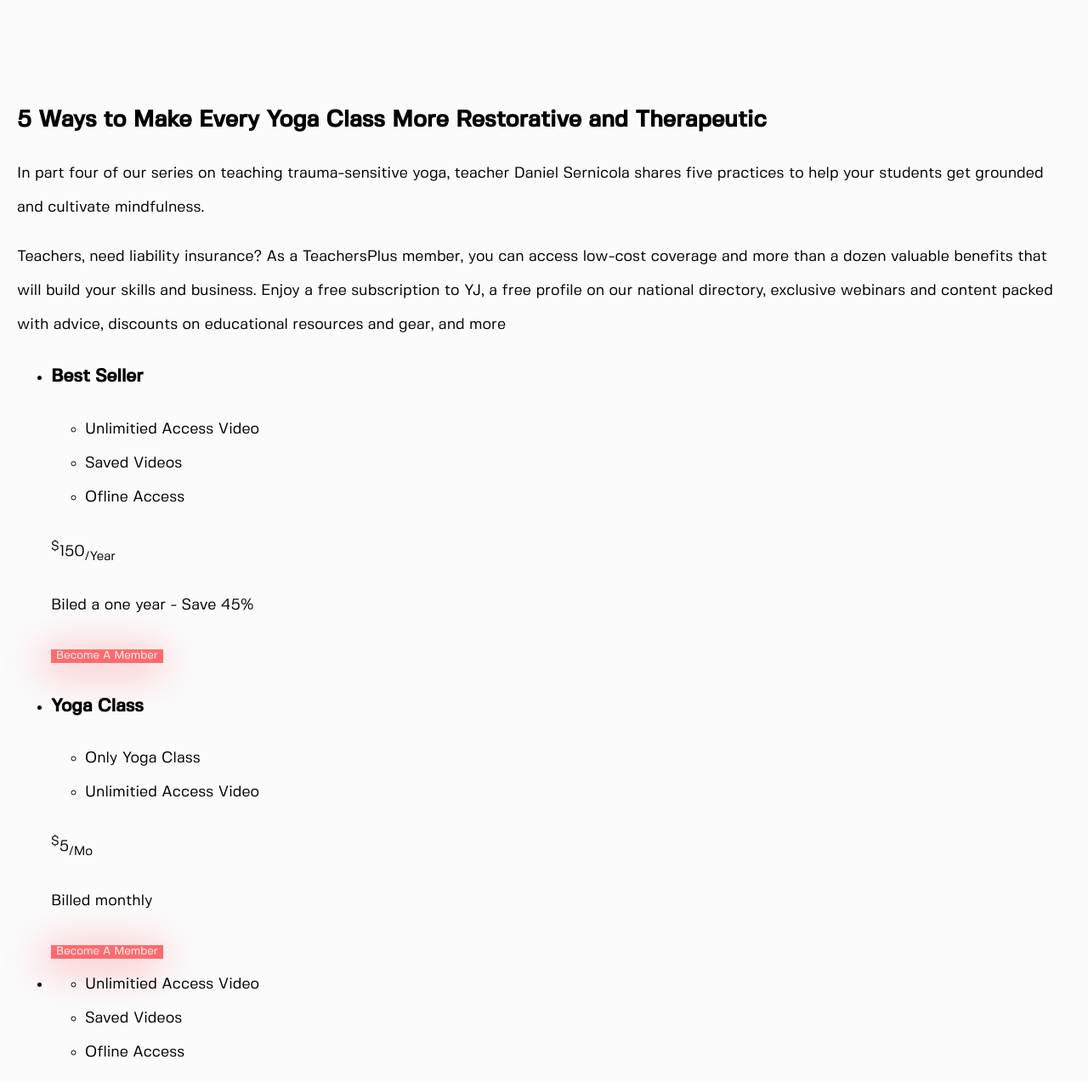
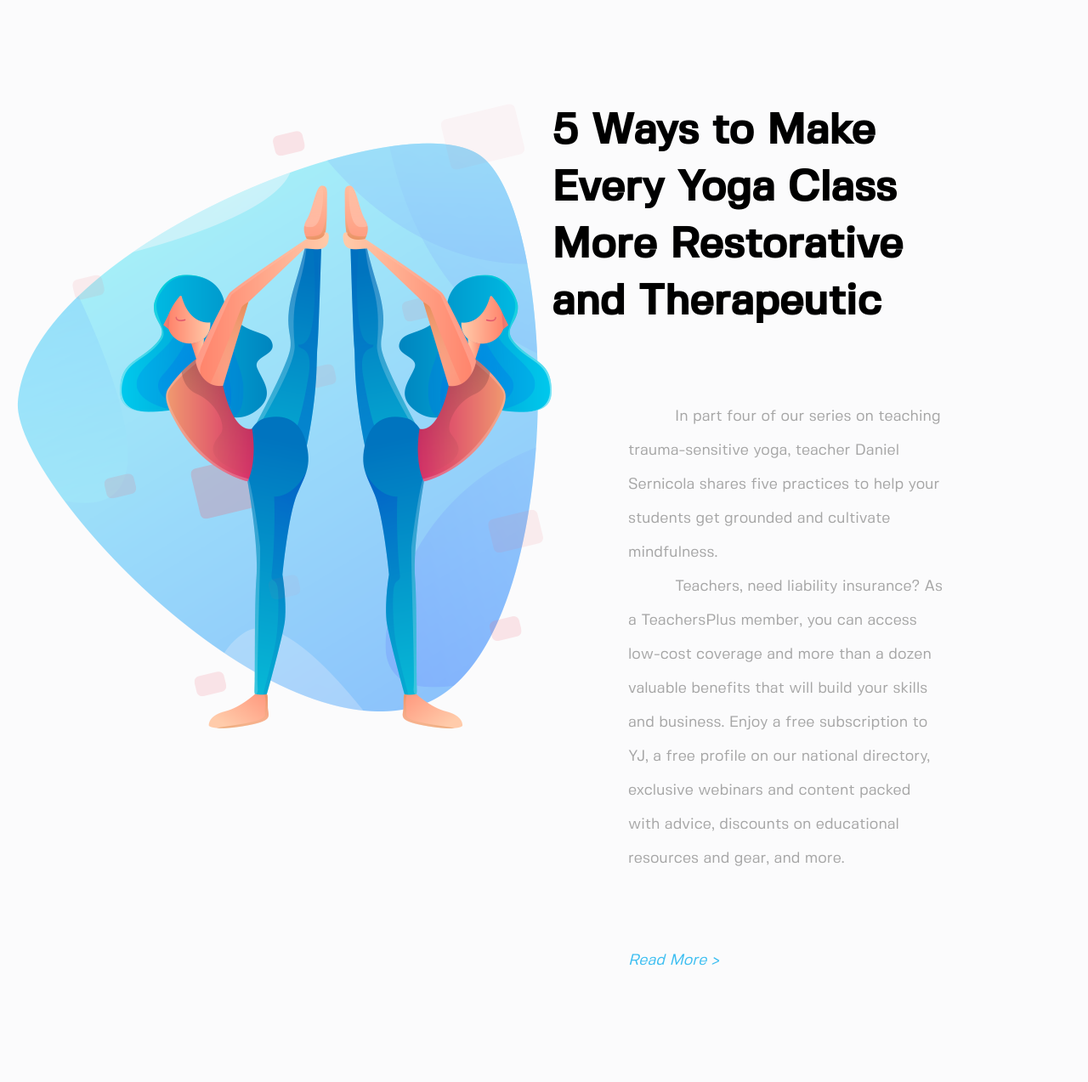
Before and after one commit to amelinayullia/beryoga, a website: page source/index.html in a window 1280 px wide. Shown: the part 4960-6233 px from the top of the page at 85% size. Drawn offline with nearby package versions, Linux system fonts and the light colour scheme; files that its build step writes are made by us from their sources.

Commit message:
makes styles for section ways

```diff
--- a/source/index.html
+++ b/source/index.html
@@ -144,6 +144,9 @@
       </article>
 
       <section class="ways">
+        <img class="ways__image" src="img/Vector_Smart_Object4.png" alt="picture of a girl in a yoga pose">
+
+        <div class="ways__inner">
           <h2 class="ways__title">5 Ways to Make Every Yoga Class More Restorative and Therapeutic</h2>
 
           <p class="ways__description">
@@ -155,8 +158,11 @@
             Teachers, need liability insurance? As a TeachersPlus member, you can access low-cost coverage and more than
             a dozen valuable benefits that will build your skills and business. Enjoy a free subscription to YJ, a free
             profile on our national directory, exclusive webinars and content packed with advice, discounts on educational
-          resources and gear, and more
+            resources and gear, and more.
           </p>
+
+          <a class="ways__link" href="#">Read More &gt;</a>
+        </div>
       </section>
 
       <section class="best-offers">
--- /dev/null
+++ b/source/sass/blocks/ways.scss
@@ -0,0 +1,39 @@
+.ways{
+  display: flex;
+  margin-bottom: 150px;
+
+  .ways__image {
+    max-width: 630px;
+    height: 735px;
+  }
+
+  .ways__inner {
+    display: flex;
+    flex-direction: column;
+    max-width: 670px;
+    margin-right: 150px;
+  }
+
+  .ways__title {
+    font-size: 50px;
+    font-weight: 700;
+    line-height: 67px;
+    margin: 0;
+    margin-bottom: 80px;
+  }
+
+  .ways__description {
+    margin: 0;
+    margin-left: 90px;
+    text-indent: 55px;
+    color: rgb(166,166,166);
+  }
+
+  .ways__link {
+    color: #3cbef1;
+    font-style: italic;
+    text-decoration: none;
+    margin-left: 90px;
+    margin-top: 80px;
+  }
+}
--- a/source/sass/style.scss
+++ b/source/sass/style.scss
@@ -14,3 +14,4 @@
 @import "blocks/hiw.scss";
 @import "blocks/hiw-item.scss";
 @import "blocks/blog.scss";
+@import "blocks/ways.scss";
```
Lines whose indentation alone changed are shown as unchanged.
